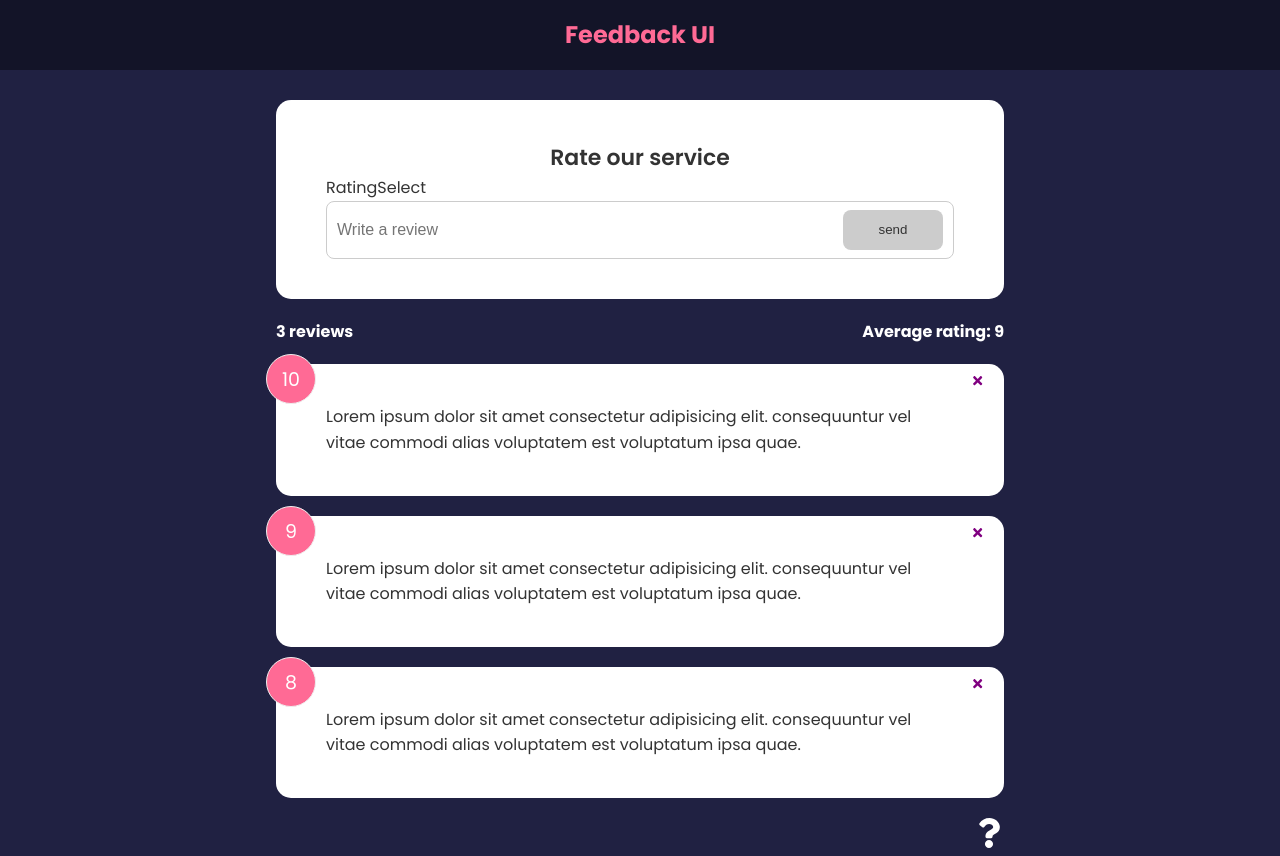
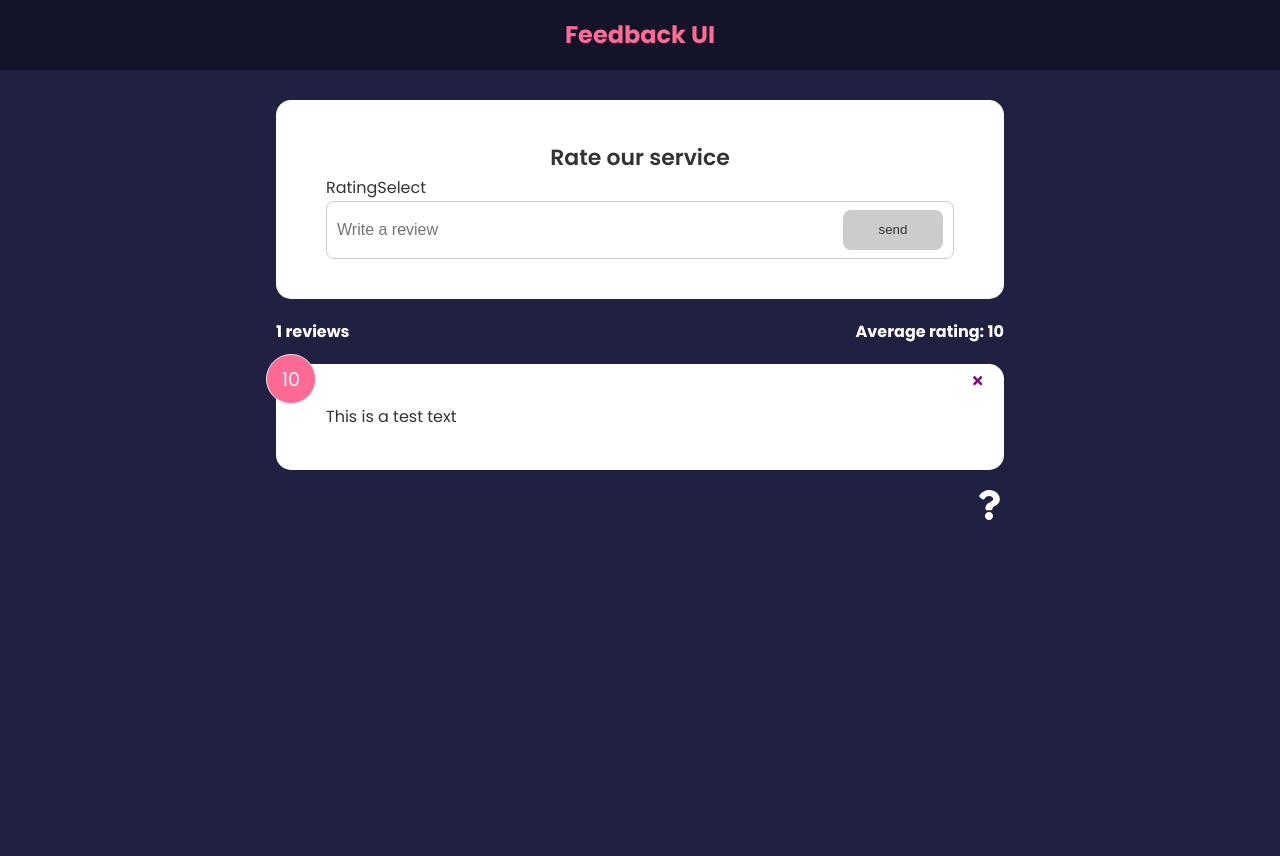
Before and after one commit to MercEzz/feedback-ui, a React (Create React App) app: page / in a window 1280 px wide. After the commit the page ends 800 px from the top, so only its background shows below. Built offline with nearby package versions, Linux system fonts and the light colour scheme.

Commit message:
passing props using useContext hook

```diff
--- a/src/App.js
+++ b/src/App.js
@@ -9,6 +9,7 @@ import Header from "./components/Header";
 import FeedbackData from "./data/FeedBackData";
 import AboutPage from "./pages/AboutPage";
 import AboutIconLink from "./components/AboutIconLink";
+import { FeedbackProvider } from "./context/FeedBackContext";
 
 function App() {
   const [feedback, setFeedback] = useState(FeedbackData);
@@ -25,6 +26,7 @@ function App() {
   };
 
   return (
+    <FeedbackProvider>
       <Router>
         <Header />
         <div className="container">
@@ -34,8 +36,8 @@ function App() {
               element={
                 <>
                   <FeedBackForm handleAdd={addFeedback} />
-                <FeedBackStats feedback={feedback} />
-                <FeedBackList feedback={feedback} deleteFunc={deleteFeedback} />
+                  <FeedBackStats />
+                  <FeedBackList deleteFunc={deleteFeedback} />
                 </>
               }
             ></Route>
@@ -45,6 +47,7 @@ function App() {
           <AboutIconLink />
         </div>
       </Router>
+    </FeedbackProvider>
   );
 }
 
--- a/src/components/FeedBackList.js
+++ b/src/components/FeedBackList.js
@@ -1,9 +1,12 @@
-import React from "react";
+import React, { useContext } from "react";
 import { motion, AnimatePresence } from "framer-motion";
 import FeedBackItem from "./FeedBackItem";
 import PropTypes from "prop-types";
+import FeedbackContext from "../context/FeedBackContext";
 
-const FeedBackList = ({ feedback, deleteFunc }) => {
+const FeedBackList = ({ deleteFunc }) => {
+  const { feedback } = useContext(FeedbackContext);
+
   if (!feedback || feedback.length === 0) {
     return <p>no feedback yet</p>;
   }
@@ -25,8 +28,4 @@ const FeedBackList = ({ feedback, deleteFunc }) => {
   );
 };
 
-FeedBackList.propTypes = {
-  feedback: PropTypes.array,
-};
-
 export default FeedBackList;
--- a/src/components/FeedBackStats.js
+++ b/src/components/FeedBackStats.js
@@ -1,7 +1,9 @@
-import PropTypes from "prop-types";
-import React from "react";
+import React, { useContext } from "react";
+import FeedbackContext from "../context/FeedBackContext";
 
-const FeedBackStats = ({ feedback }) => {
+const FeedBackStats = () => {
+  const { feedback } = useContext(FeedbackContext);
+
   // calculating ratings average
   let avg =
     feedback.reduce((acc, cur) => {
@@ -17,8 +19,4 @@ const FeedBackStats = ({ feedback }) => {
   );
 };
 
-FeedBackStats.propTypes = {
-  feedback: PropTypes.array.isRequired,
-};
-
 export default FeedBackStats;
--- /dev/null
+++ b/src/context/FeedBackContext.js
@@ -0,0 +1,20 @@
+import { createContext, useState } from "react";
+
+const FeedbackContext = createContext();
+
+export const FeedbackProvider = ({ children }) => {
+  const [feedback, setFeedback] = useState([
+    {
+      id: 1,
+      text: "This is a test text",
+      rating: 10,
+    },
+  ]);
+  return (
+    <FeedbackContext.Provider value={{ feedback }}>
+      {children}
+    </FeedbackContext.Provider>
+  );
+};
+
+export default FeedbackContext;
```
Lines whose indentation alone changed are shown as unchanged.
